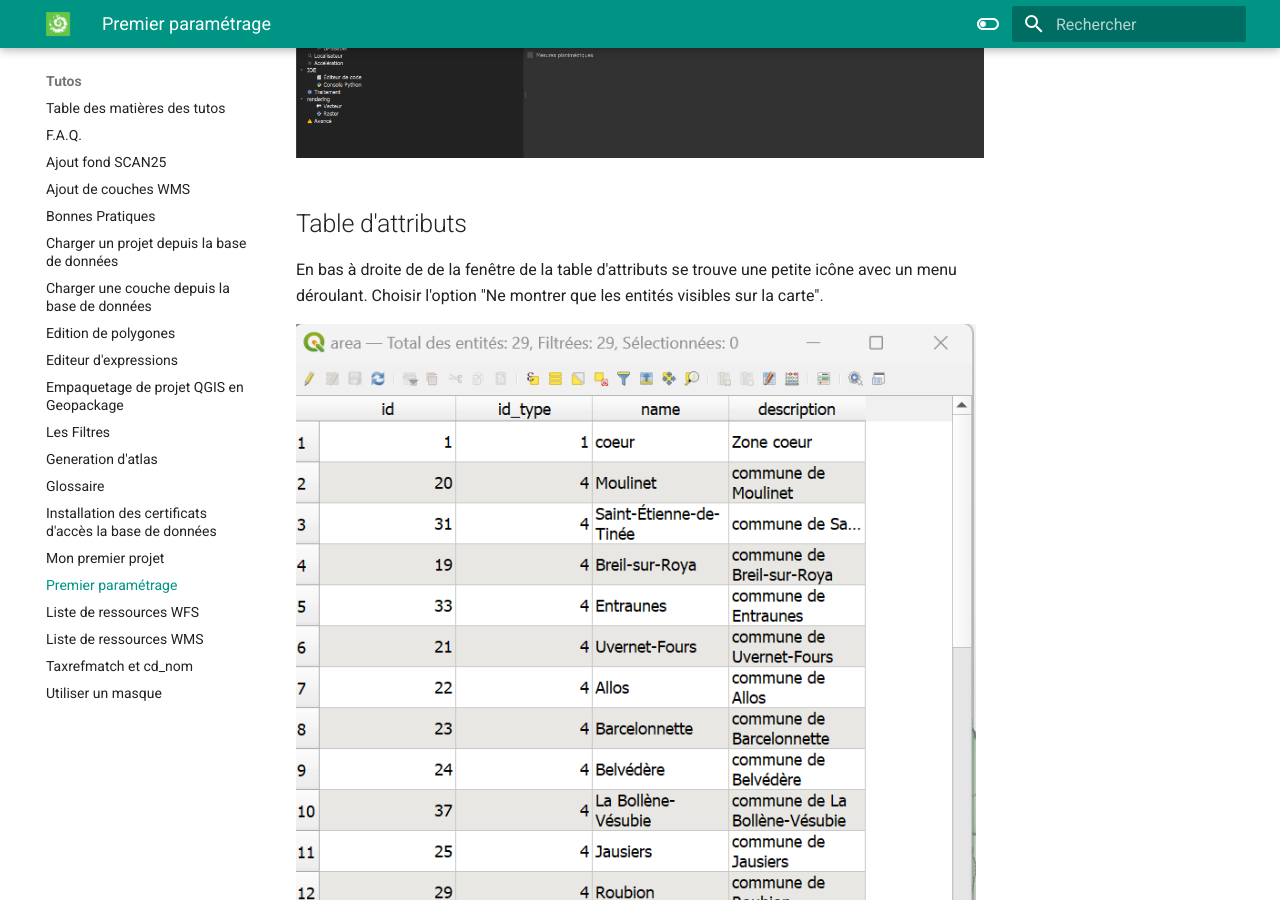
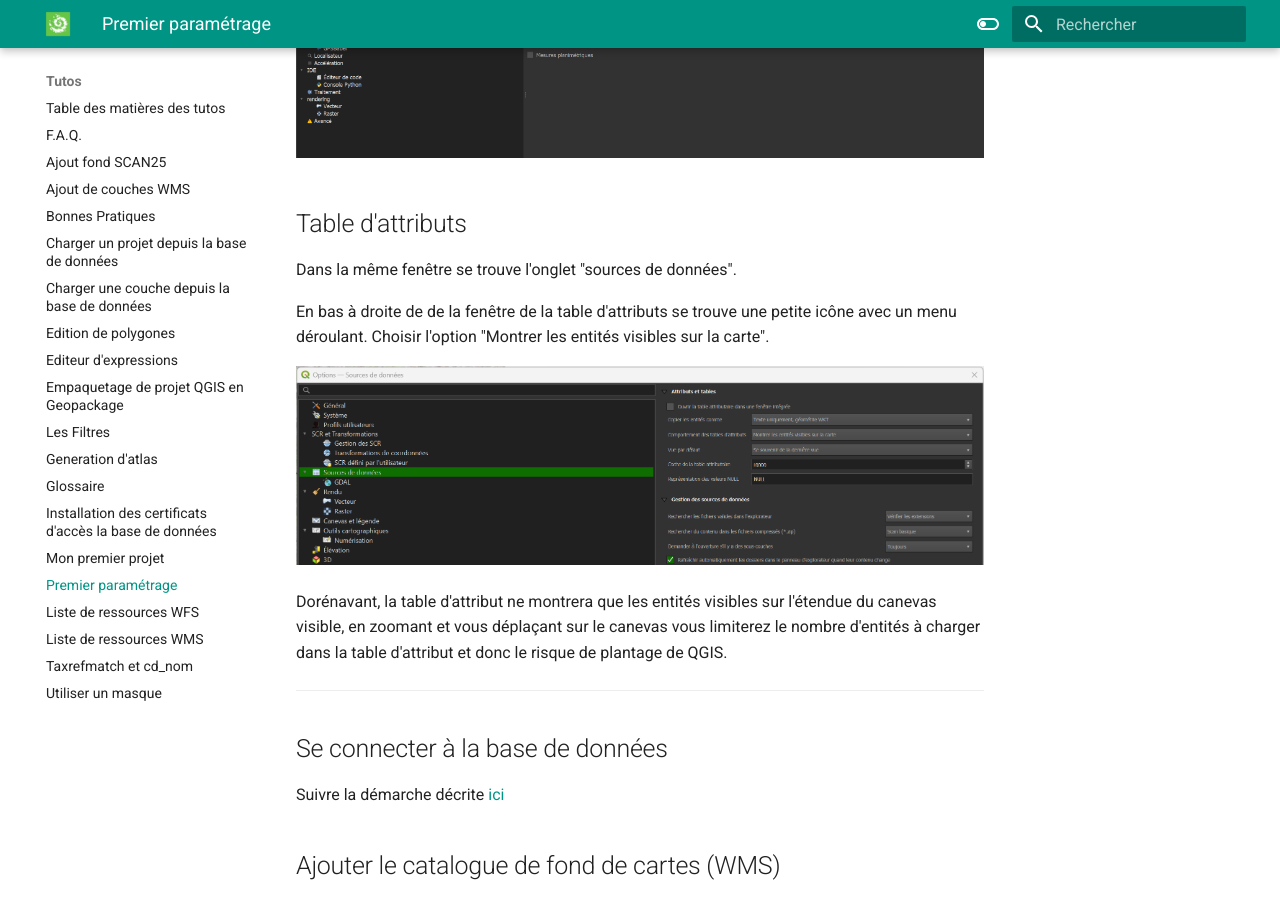
Before and after one commit to PnMercantour/donnees, an MkDocs documentation site: the page built from docs/tutos/premier_parametrage.md, in a window 1280 px wide and 900 px high, scrolled down 1081 px. Built offline with MkDocs 1.6.1 and Material for MkDocs 9.7.7, drawn with Linux system fonts in a browser that asks for light colours.

Commit message:
Correct first params

```diff
--- a/docs/tutos/premier_parametrage.md
+++ b/docs/tutos/premier_parametrage.md
@@ -29,11 +29,15 @@ pour les projets, et pour les couches.
 
 ## Table d'attributs
 
+Dans la même fenêtre se trouve l'onglet "sources de données".
+
+
+
 
 En bas à droite de de la fenêtre de la table d'attributs se trouve une petite icône avec un menu déroulant.
-Choisir l'option "Ne montrer que les entités visibles sur la carte".
+Choisir l'option "Montrer les entités visibles sur la carte".
 
-![](./img/tableattributs-limiter.png)
+![](./img/params_afficher_visibles.png)
 
 Dorénavant, la table d'attribut ne montrera que les entités visibles sur l'étendue du canevas visible, en zoomant et vous déplaçant sur le canevas vous limiterez le nombre d'entités à charger dans la table d'attribut et donc
 le risque de plantage de QGIS.
```
Also changed, not shown: docs/tutos/bonnes_pratiques.md (+1 -0 lines), docs/tutos/img/params_afficher_visibles.png (added).
